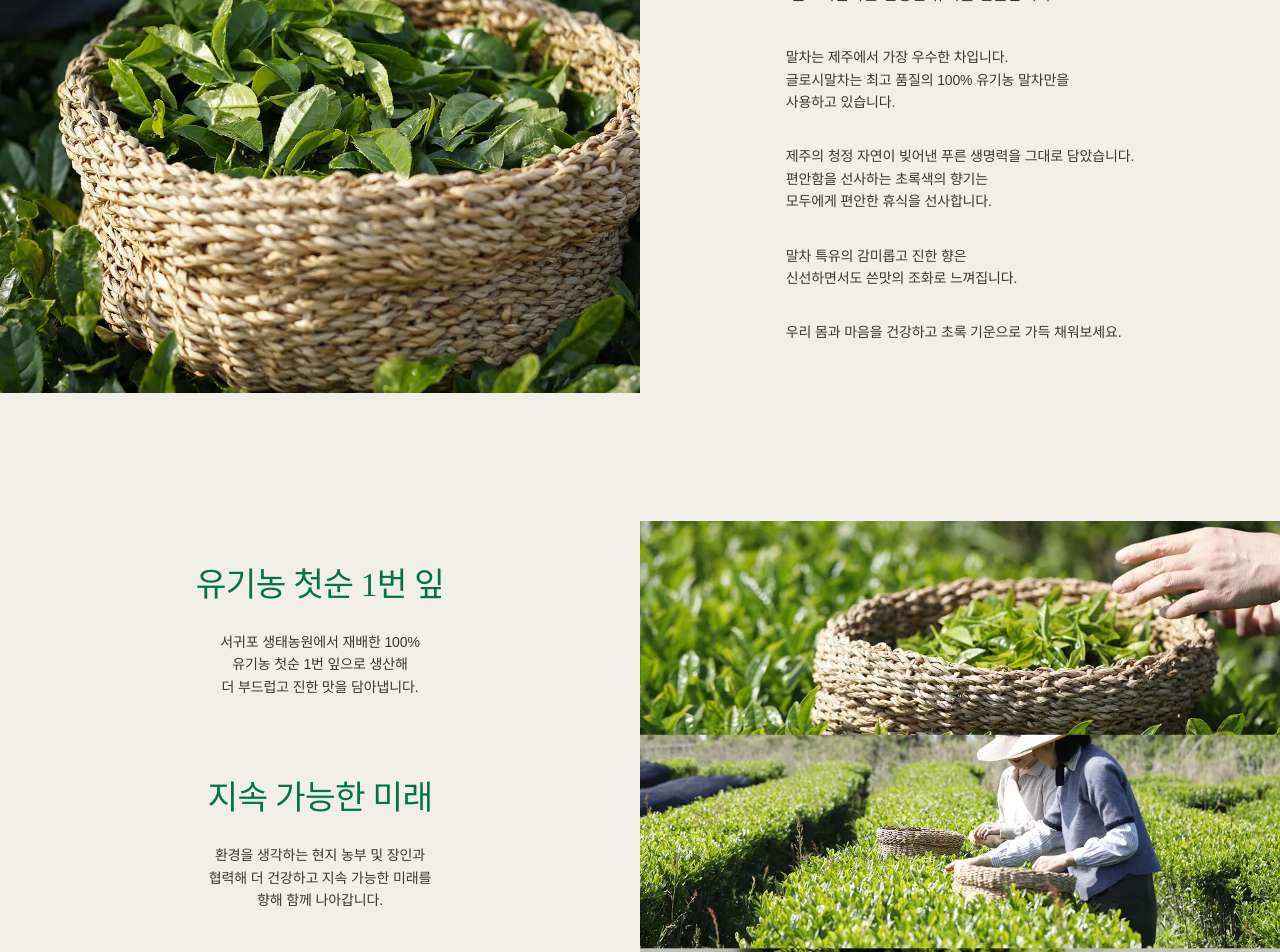
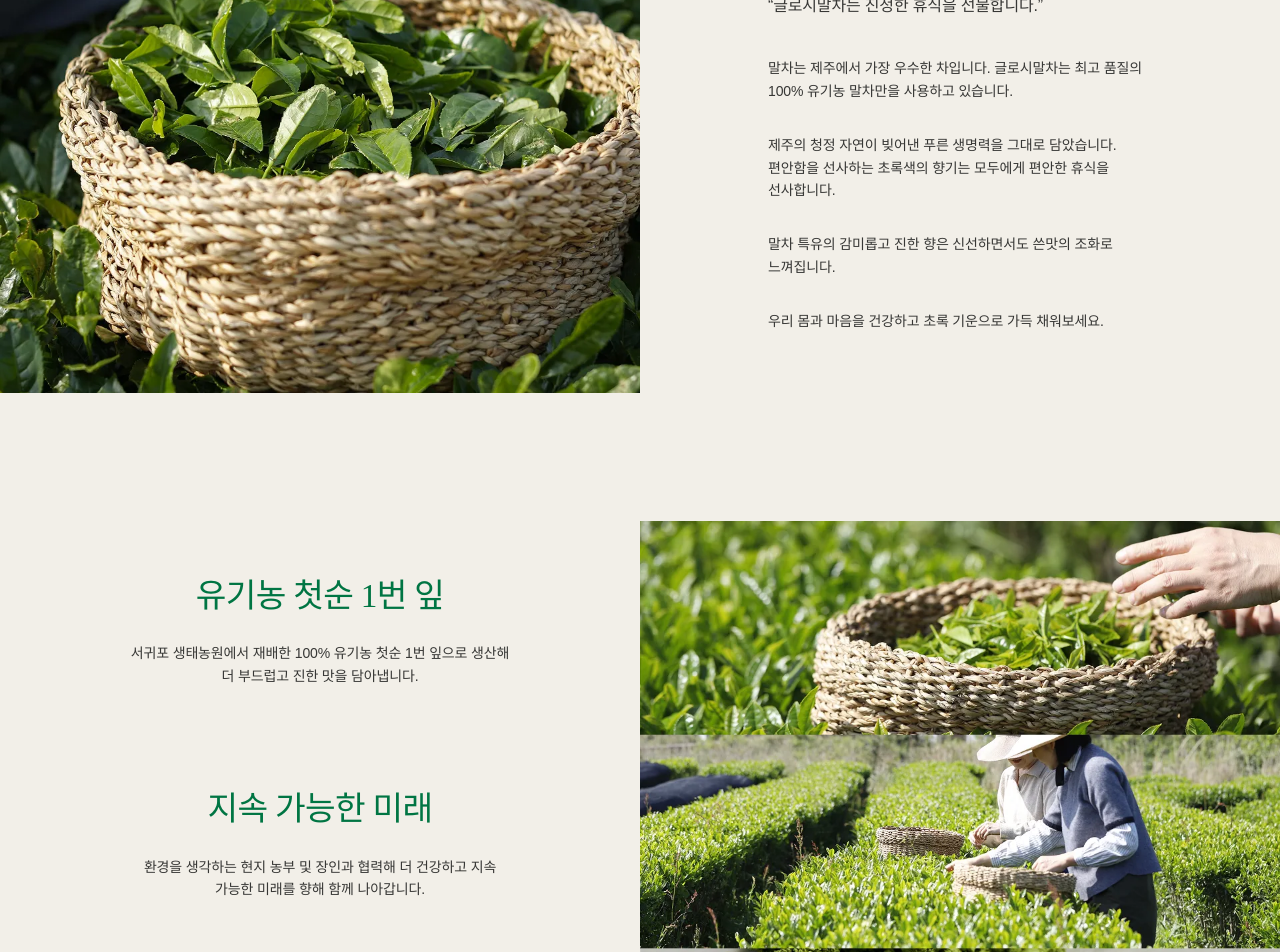
Before and after one commit to Elarin22/Glossy_Matcha, a Next.js app in the folder fe/: page /about in a window 1280 px wide. Shown: the part 2020-2972 px from the top of the page. Built offline with nearby package versions, Linux system fonts and the light colour scheme; a web font is replaced by a local one.

Commit message:
[FE] fix: JejuMatcha 컴포넌트 br태그 제거 & scss 수정

```diff
--- a/fe/src/components/About/JejuMatcha.module.scss
+++ b/fe/src/components/About/JejuMatcha.module.scss
@@ -21,6 +21,7 @@
         flex-direction: column;
         justify-content: center;
         margin: 0 auto;
+        padding: 0 clamp(20px, 10vw, 190px);
     }
 
     &__title {
@@ -38,6 +39,7 @@
         display: flex;
         flex-direction: column;
         gap: clamp(24px, 2.5vw, 50px);
+        word-break: keep-all;
     }
 
     &__paragraph {
@@ -58,6 +60,7 @@
             align-items: center;
             width: 100%;
             max-width: 50vw;
+            padding: 0 clamp(20px, 10vw, 190px);
         }
 
         &-item {
@@ -77,6 +80,7 @@
         &-description {
             @include pretendard(clamp(14px, 1.05vw, 20px), 500);
             text-align: center;
+            word-break: keep-all;
         }
 
         &-image {
@@ -149,6 +153,7 @@
 
             &-description {
                 @include pretendard($font-size-12, 500);
+                padding: 0 50px;
             }
 
             &-image {
--- a/fe/src/components/About/JejuMatcha.tsx
+++ b/fe/src/components/About/JejuMatcha.tsx
@@ -34,24 +34,17 @@ export default function JejuMatcha() {
 
                     <div className={styles["jeju-matcha__description"]}>
                         <p className={styles["jeju-matcha__paragraph"]}>
-                            말차는 제주에서 가장 우수한 차입니다.
-                            <br />
-                            글로시말차는 최고 품질의 100% 유기농 말차만을
-                            <br />
-                            사용하고 있습니다.
+                            말차는 제주에서 가장 우수한 차입니다. 글로시말차는
+                            최고 품질의 100% 유기농 말차만을 사용하고 있습니다.
                         </p>
                         <p className={styles["jeju-matcha__paragraph"]}>
                             제주의 청정 자연이 빚어낸 푸른 생명력을 그대로
-                            담았습니다.
-                            <br />
-                            편안함을 선사하는 초록색의 향기는
-                            <br />
+                            담았습니다. 편안함을 선사하는 초록색의 향기는
                             모두에게 편안한 휴식을 선사합니다.
                         </p>
                         <p className={styles["jeju-matcha__paragraph"]}>
-                            말차 특유의 감미롭고 진한 향은
-                            <br />
-                            신선하면서도 쓴맛의 조화로 느껴집니다.
+                            말차 특유의 감미롭고 진한 향은 신선하면서도 쓴맛의
+                            조화로 느껴집니다.
                         </p>
                         <p className={styles["jeju-matcha__paragraph"]}>
                             우리 몸과 마음을 건강하고 초록 기운으로 가득
@@ -74,10 +67,8 @@ export default function JejuMatcha() {
                                 styles["jeju-matcha__feature-description"]
                             }
                         >
-                            서귀포 생태농원에서 재배한 100%
-                            <br />
-                            유기농 첫순 1번 잎으로 생산해
-                            <br />더 부드럽고 진한 맛을 담아냅니다.
+                            서귀포 생태농원에서 재배한 100% 유기농 첫순 1번
+                            잎으로 생산해 더 부드럽고 진한 맛을 담아냅니다.
                         </p>
                     </article>
 
@@ -90,11 +81,8 @@ export default function JejuMatcha() {
                                 styles["jeju-matcha__feature-description"]
                             }
                         >
-                            환경을 생각하는 현지 농부 및 장인과
-                            <br />
-                            협력해 더 건강하고 지속 가능한 미래를
-                            <br />
-                            향해 함께 나아갑니다.
+                            환경을 생각하는 현지 농부 및 장인과 협력해 더
+                            건강하고 지속 가능한 미래를 향해 함께 나아갑니다.
                         </p>
                     </article>
 
@@ -107,10 +95,7 @@ export default function JejuMatcha() {
                                 styles["jeju-matcha__feature-description"]
                             }
                         >
-                            오랜 노하우를 이용한
-                            <br />
-                            가공 기법과 유통 관리를 통해
-                            <br />
+                            오랜 노하우를 이용한 가공 기법과 유통 관리를 통해
                             최고 품질의 말차를 만들어 냅니다.
                         </p>
                     </article>
```
